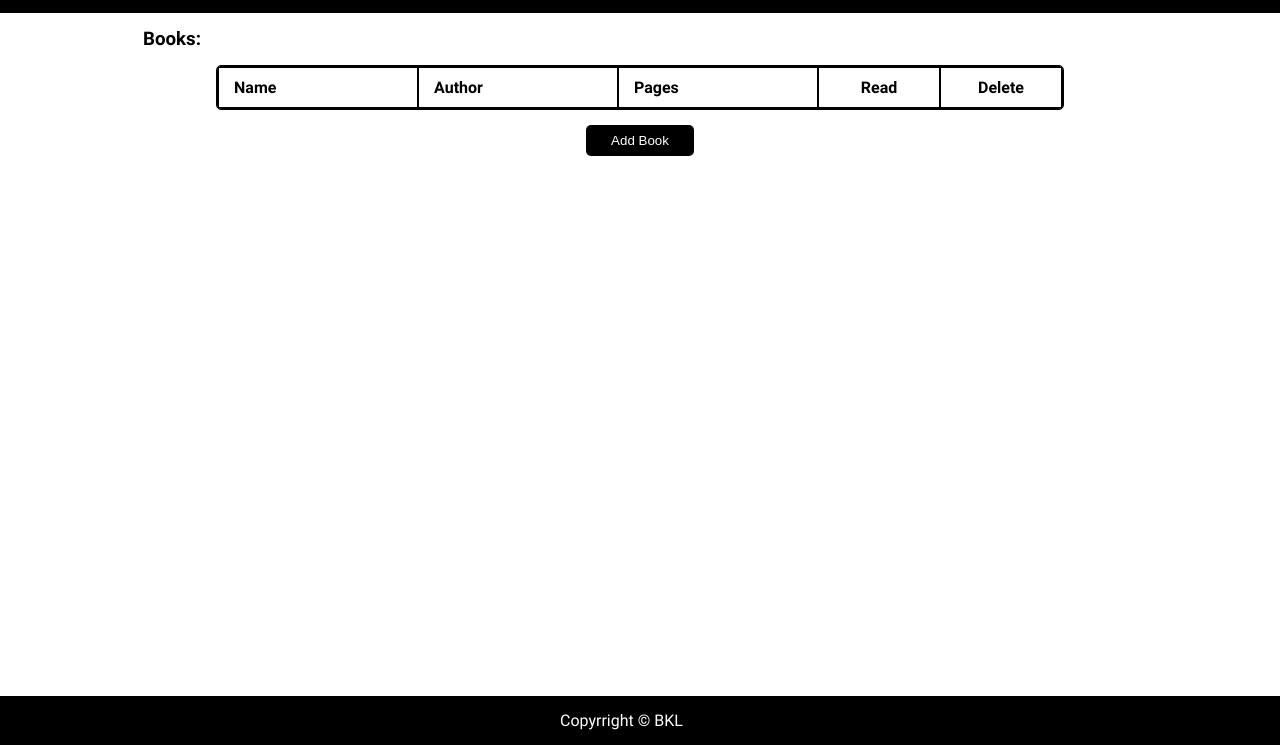
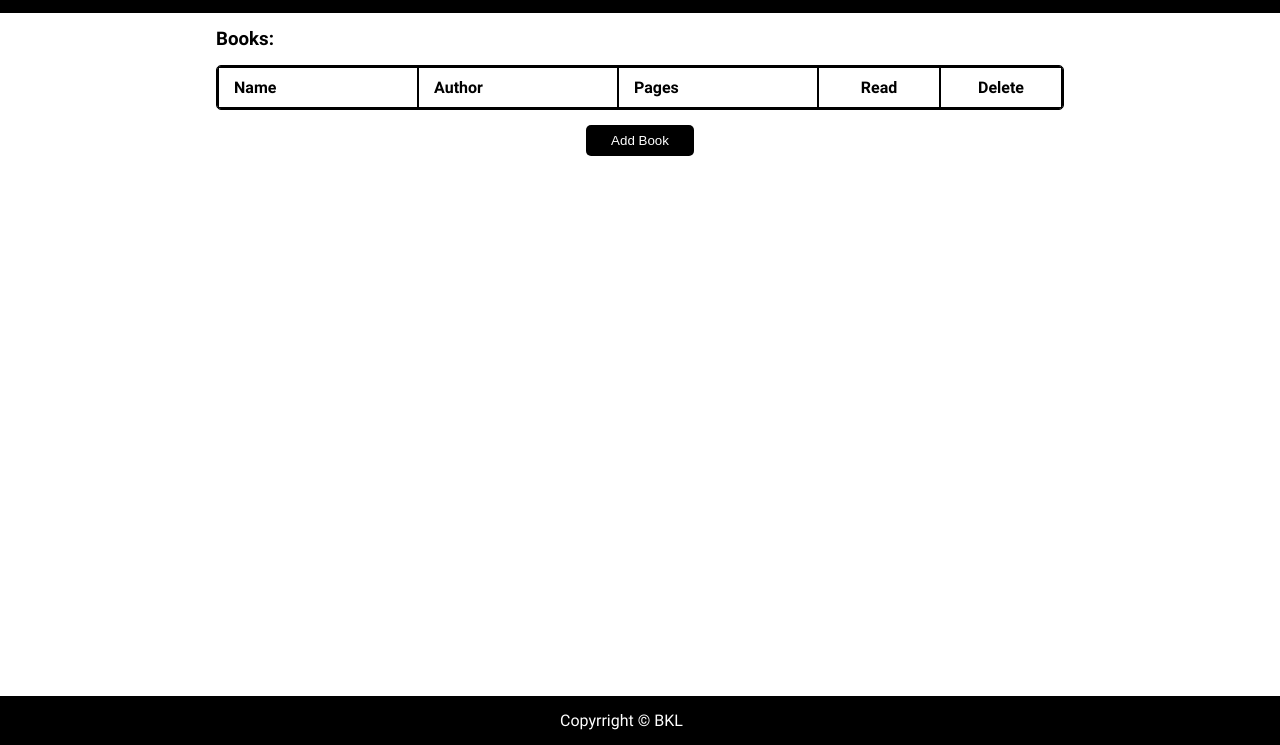
Before and after one commit to rezanej/Odin_Library, a plain HTML site: page index.html in a window 1280 px wide. Shown: the part 55-800 px from the top of the page. Drawn offline with Linux system fonts and the light colour scheme.

Commit message:
Fix books header position

```diff
--- a/style.css
+++ b/style.css
@@ -65,6 +65,7 @@ main .container{
     align-items: center;
     gap: 15px;
     padding: 15px;
+    max-width: fit-content;
 }
 main .container h3{
     align-self: flex-start;
```
